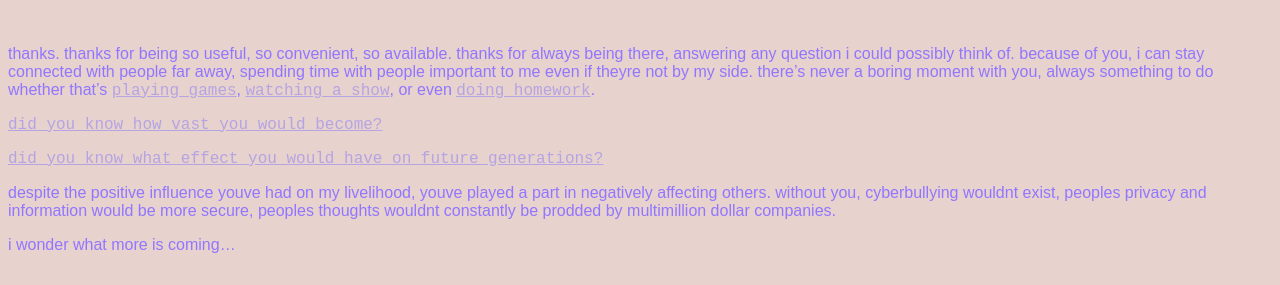
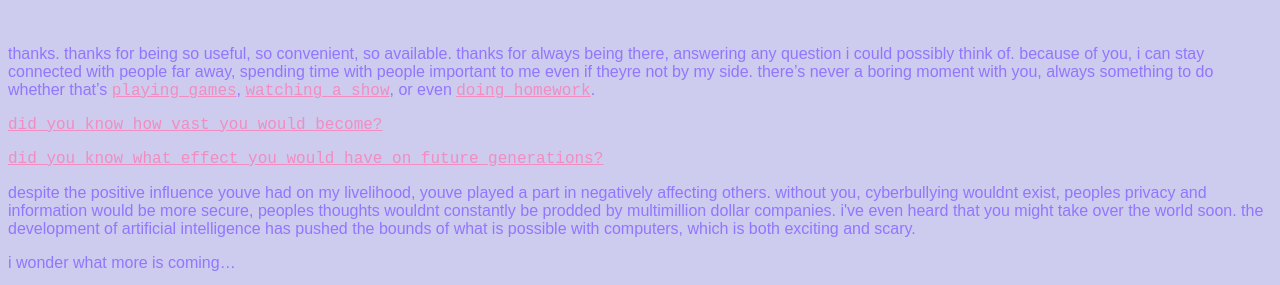
Before and after one commit to dianachu0209/letter-to-internet, a plain HTML site: page index.html in a window 1280 px wide. Shown: the part 505-790 px from the top of the page. Drawn offline with Linux system fonts and the light colour scheme.

Commit message:
changed some colors and added more text

```diff
--- a/index.html
+++ b/index.html
@@ -15,7 +15,7 @@
   }
 
   a {
-    color: #b5a4e3;
+    color: #f18dc1;
     font-family: Courier New, monospace;
   }
 
@@ -24,7 +24,7 @@
     font-family: Papyrus, fantasy;
   }
 </style>
-<body style="background-color: #e7d2cd">
+<body style="background-color: #cdcbee">
   <div class="image">
     <img height="30%" width="30%" src="bow-pink.gif" alt="pink bow gif">
     <img height="30%" width="50%" src="angel-wings-pink.gif" alt="angel wings gif">
@@ -43,7 +43,7 @@
     <a href="https://pmc.ncbi.nlm.nih.gov/articles/PMC7766706/" target="_blank">did you know what effect you would have on future generations?</a>
   </p>
   <p>
-    despite the positive influence youve had on my livelihood, youve played a part in negatively affecting others. without you, cyberbullying wouldnt exist, peoples privacy and information would be more secure, peoples thoughts wouldnt constantly be prodded by multimillion dollar companies.
+    despite the positive influence youve had on my livelihood, youve played a part in negatively affecting others. without you, cyberbullying wouldnt exist, peoples privacy and information would be more secure, peoples thoughts wouldnt constantly be prodded by multimillion dollar companies. i've even heard that you might take over the world soon. the development of artificial intelligence has pushed the bounds of what is possible with computers, which is both exciting and scary.
   </p>
   <p>
     i wonder what more is coming…
```
